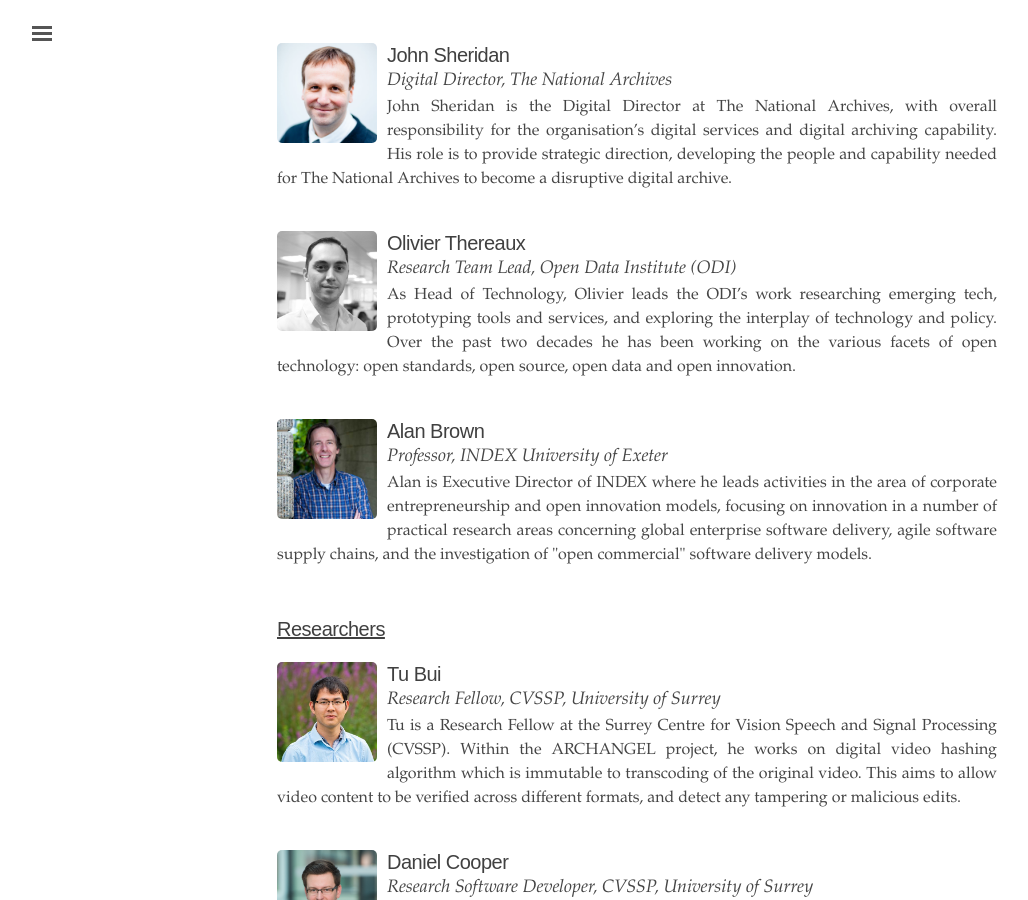
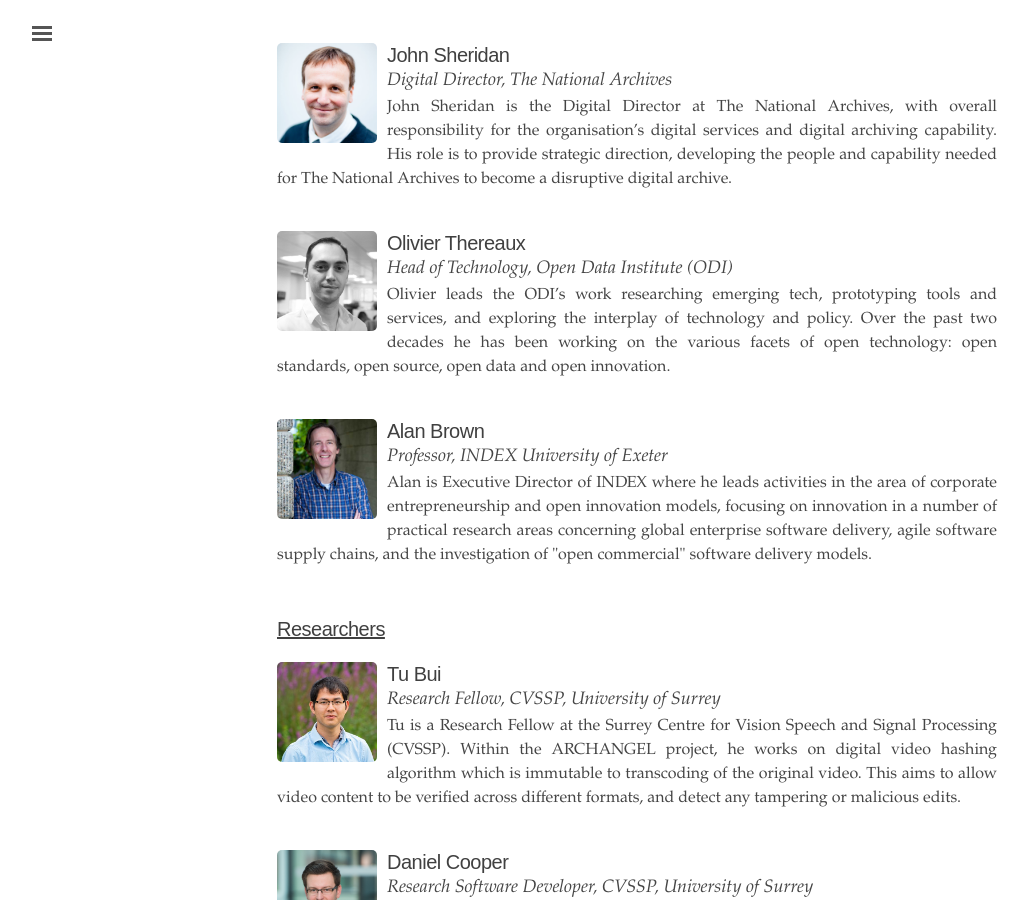
Before and after one commit to archangel-dlt/website, a Jekyll site: the page built from people.md, in a window 1280 px wide and 900 px high, scrolled down 517 px. Shown: the whole window, without its empty margins (3-1031 px from the left). Built offline with Jekyll 4.4.1, drawn with Linux system fonts in a browser that asks for light colours.

Commit message:
Updated OT's title

```diff
--- a/_data/people.yml
+++ b/_data/people.yml
@@ -12,8 +12,8 @@
 
   - image: olivierthereaux.jpg
     name: Olivier Thereaux
-    position: Research Team Lead, Open Data Institute (ODI)
-    bio: "As Head of Technology, Olivier leads the ODI’s work researching emerging tech, prototyping tools and services, and exploring the interplay of technology and policy. Over the past two decades he has been working on the various facets of open technology: open standards, open source, open data and open innovation."
+    position: Head of Technology, Open Data Institute (ODI)
+    bio: "Olivier leads the ODI’s work researching emerging tech, prototyping tools and services, and exploring the interplay of technology and policy. Over the past two decades he has been working on the various facets of open technology: open standards, open source, open data and open innovation."
 
   - image: alanbrown.png
     name: Alan Brown
```
